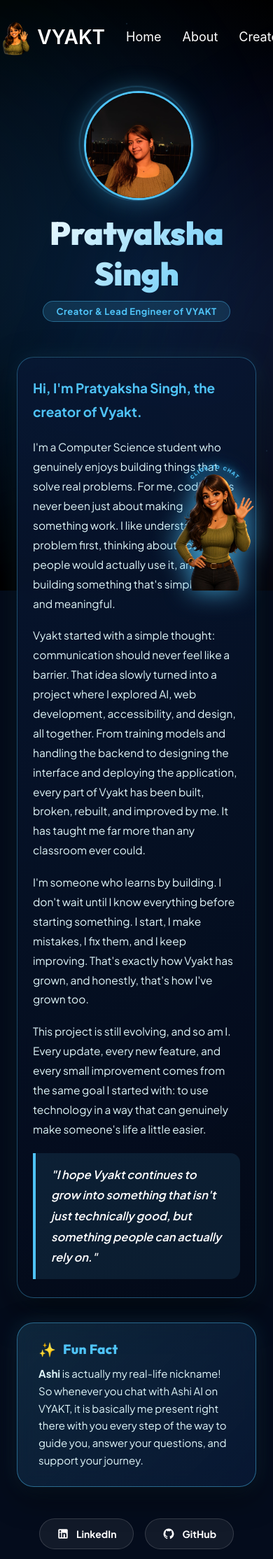
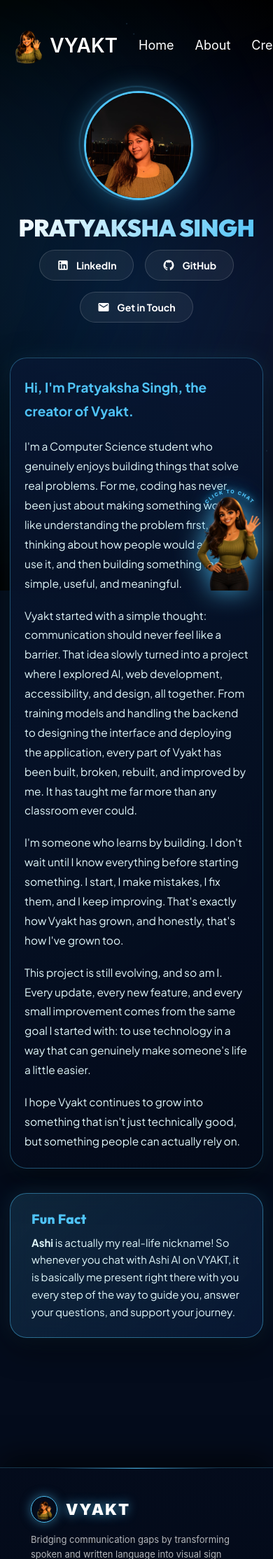
Before and after one commit to pratyaksha0612/Text-Speech-to-ASL-ISL, a Flask app: page /creator in a window 390 px wide. Shown: the top 2228 px of the page at 70% size. Run offline with Flask 2, Linux system fonts and the light colour scheme.

Commit message:
Enhance site-wide responsive CSS for laptops, tablets, and mobile phones, clean up temp files, and update README.md

```diff
--- a/static/style.css
+++ b/static/style.css
@@ -3491,3 +3491,118 @@ color:#cfe8ff;
     box-shadow: 0 0 25px rgba(79, 195, 247, 0.6);
     transform: translateY(-3px);
 }
+
+/* ================= GLOBAL RESPONSIVE MEDIA QUERIES ================= */
+
+/* Tablets & Small Laptops (max-width: 1024px) */
+@media (max-width: 1024px) {
+    .hero-layout {
+        flex-direction: column;
+        gap: 30px;
+        text-align: center;
+    }
+
+    .language-card {
+        width: 100%;
+        max-width: 380px;
+    }
+
+    .works-grid {
+        grid-template-columns: repeat(2, 1fr);
+    }
+}
+
+/* Tablets (max-width: 768px) */
+@media (max-width: 768px) {
+    nav {
+        padding: 12px 18px;
+    }
+
+    nav .nav-links {
+        gap: 14px;
+        flex-wrap: wrap;
+        justify-content: center;
+    }
+
+    nav .nav-links a {
+        font-size: 13px;
+    }
+
+    .about-hero h1, .creator-name, .works-title {
+        font-size: 34px !important;
+    }
+
+    .works-grid {
+        grid-template-columns: 1fr;
+    }
+
+    .creator-statement-card {
+        padding: 24px 20px;
+    }
+
+    .gallery-modal-card, .quiz-modal-card {
+        width: 95vw;
+        padding: 18px;
+    }
+
+    .gallery-stage {
+        flex-direction: column;
+    }
+
+    .gallery-video-wrapper {
+        width: 100%;
+        max-width: 280px;
+        height: 280px;
+    }
+
+    #ashi-trigger {
+        width: 105px !important;
+        height: 145px !important;
+        right: 10px !important;
+    }
+
+    .ashi-trigger-img {
+        width: 105px !important;
+        height: 145px !important;
+    }
+
+    #ashi-panel {
+        flex-direction: column !important;
+        height: 94vh !important;
+    }
+
+    #ashi-left {
+        width: 100% !important;
+        min-width: 100% !important;
+        height: 140px !important;
+        border-right: none !important;
+        border-bottom: 1px solid rgba(255, 255, 255, 0.08) !important;
+    }
+
+    #ashi-panel-img {
+        height: 160px !important;
+        width: auto !important;
+    }
+}
+
+/* Small Mobile Devices (max-width: 480px) */
+@media (max-width: 480px) {
+    body {
+        font-size: 14px;
+    }
+
+    .about-page, .creator-page, .works-section {
+        padding-left: 14px;
+        padding-right: 14px;
+    }
+
+    .footer-bottom-container {
+        flex-direction: column;
+        gap: 12px;
+        text-align: center;
+    }
+
+    .quiz-options-grid {
+        grid-template-columns: repeat(2, 1fr) !important;
+    }
+}
--- a/templates/creator.html
+++ b/templates/creator.html
@@ -5,11 +5,35 @@
     <!-- Hero Header -->
     <div class="creator-hero">
         <div class="creator-avatar-wrapper">
-            <img src="{{ url_for('static', filename='pratyaksha.jpeg') }}" alt="Pratyaksha Singh" class="creator-avatar" />
+            <img src="{{ url_for('static', filename='pratyaksha.jpeg') }}" alt="Pratyaksha Singh"
+                class="creator-avatar" />
             <div class="creator-pulse-ring"></div>
         </div>
-        <h1 class="creator-name">Pratyaksha Singh</h1>
-        <p class="creator-role-badge">Creator &amp; Lead Engineer of VYAKT</p>
+        <h1 class="creator-name">PRATYAKSHA SINGH</h1>
+        <!-- Social Links -->
+        <div class="creator-social-row">
+            <a href="https://www.linkedin.com/in/pratyaksha-singh-764916277" target="_blank" class="creator-social-btn">
+                <svg viewBox="0 0 24 24" width="18" height="18" fill="currentColor">
+                    <path
+                        d="M19 3a2 2 0 0 1 2 2v14a2 2 0 0 1-2 2H5a2 2 0 0 1-2-2V5a2 2 0 0 1 2-2h14m-.5 15.5v-5.3a3.26 3.26 0 0 0-3.26-3.26c-.85 0-1.84.52-2.28 1.3v-1.11h-2.79v8.37h2.79v-4.93c0-.77.62-1.4 1.39-1.4a1.4 1.4 0 0 1 1.4 1.4v4.93h2.75M6.88 8.56a1.68 1.68 0 0 0 1.68-1.68c0-.93-.75-1.69-1.68-1.69a1.69 1.69 0 0 0-1.69 1.69c0 .93.76 1.68 1.69 1.68m1.39 9.94v-8.37H5.5v8.37h2.77z" />
+                </svg>
+                <span>LinkedIn</span>
+            </a>
+            <a href="https://github.com/pratyaksha0612" target="_blank" class="creator-social-btn">
+                <svg viewBox="0 0 24 24" width="18" height="18" fill="currentColor">
+                    <path
+                        d="M12 2A10 10 0 0 0 2 12c0 4.42 2.87 8.17 6.84 9.5.5.08.66-.23.66-.5v-1.69c-2.77.6-3.36-1.34-3.36-1.34-.46-1.16-1.11-1.47-1.11-1.47-.91-.62.07-.6.07-.6 1 .07 1.53 1.03 1.53 1.03.87 1.52 2.34 1.07 2.91.83.1-.65.35-1.09.63-1.34-2.22-.25-4.55-1.11-4.55-4.92 0-1.11.38-2 1.03-2.71-.1-.25-.45-1.29.1-2.64 0 0 .84-.27 2.75 1.02.79-.22 1.65-.33 2.5-.33.85 0 1.71.11 2.5.33 1.91-1.29 2.75-1.02 2.75-1.02.55 1.35.2 2.39.1 2.64.65.71 1.03 1.6 1.03 2.71 0 3.82-2.34 4.66-4.57 4.91.36.31.69.92.69 1.85V21c0 .27.16.59.67.5C19.14 20.16 22 16.42 22 12A10 10 0 0 0 12 2z" />
+                </svg>
+                <span>GitHub</span>
+            </a>
+            <a href="mailto:ipratyaksha.works@gmail.com" class="creator-social-btn">
+                <svg viewBox="0 0 24 24" width="18" height="18" fill="currentColor">
+                    <path
+                        d="M20 4H4c-1.1 0-1.99.9-1.99 2L2 18c0 1.1.9 2 2 2h16c1.1 0 2-.9 2-2V6c0-1.1-.9-2-2-2zm0 4l-8 5-8-5V6l8 5 8-5v2z" />
+                </svg>
+                <span>Get in Touch</span>
+            </a>
+        </div>
     </div>
 
     <!-- Continuous Unified Statement Container -->
@@ -19,52 +43,49 @@
         </p>
 
         <p>
-            I'm a Computer Science student who genuinely enjoys building things that solve real problems. For me, coding has never been just about making something work. I like understanding the problem first, thinking about how people would actually use it, and then building something that's simple, useful, and meaningful.
+            I'm a Computer Science student who genuinely enjoys building things that solve real problems. For me, coding
+            has never been just about making something work. I like understanding the problem first, thinking about how
+            people would actually use it, and then building something that's simple, useful, and meaningful.
         </p>
 
         <p>
-            Vyakt started with a simple thought: communication should never feel like a barrier. That idea slowly turned into a project where I explored AI, web development, accessibility, and design, all together. From training models and handling the backend to designing the interface and deploying the application, every part of Vyakt has been built, broken, rebuilt, and improved by me. It has taught me far more than any classroom ever could.
+            Vyakt started with a simple thought: communication should never feel like a barrier. That idea slowly turned
+            into a project where I explored AI, web development, accessibility, and design, all together. From training
+            models and handling the backend to designing the interface and deploying the application, every part of
+            Vyakt has been built, broken, rebuilt, and improved by me. It has taught me far more than any classroom ever
+            could.
         </p>
 
         <p>
-            I'm someone who learns by building. I don't wait until I know everything before starting something. I start, I make mistakes, I fix them, and I keep improving. That's exactly how Vyakt has grown, and honestly, that's how I've grown too.
+            I'm someone who learns by building. I don't wait until I know everything before starting something. I start,
+            I make mistakes, I fix them, and I keep improving. That's exactly how Vyakt has grown, and honestly, that's
+            how I've grown too.
         </p>
 
         <p>
-            This project is still evolving, and so am I. Every update, every new feature, and every small improvement comes from the same goal I started with: to use technology in a way that can genuinely make someone's life a little easier.
+            This project is still evolving, and so am I. Every update, every new feature, and every small improvement
+            comes from the same goal I started with: to use technology in a way that can genuinely make someone's life a
+            little easier.
         </p>
 
-        <p class="creator-quote">
-            "I hope Vyakt continues to grow into something that isn't just technically good, but something people can actually rely on."
+        <p>
+            I hope Vyakt continues to grow into something that isn't just technically good, but something people can
+            actually rely on.
         </p>
     </div>
 
     <!-- Fun Fact Box at the Bottom -->
     <div class="creator-ashi-box">
         <div class="ashi-box-header">
-            <span class="ashi-box-sparkle">✨</span>
             <span class="ashi-box-title">Fun Fact</span>
         </div>
         <p class="ashi-box-text">
-            <strong>Ashi</strong> is actually my real-life nickname! So whenever you chat with Ashi AI on VYAKT, it is basically me present right there with you every step of the way to guide you, answer your questions, and support your journey.
+            <strong>Ashi</strong> is actually my real-life nickname! So whenever you chat with Ashi AI on VYAKT, it is
+            basically me present right there with you every step of the way to guide you, answer your questions, and
+            support your journey.
         </p>
     </div>
 
-    <!-- Social Links -->
-    <div class="creator-social-row">
-        <a href="https://www.linkedin.com/in/pratyaksha-singh-764916277" target="_blank" class="creator-social-btn">
-            <svg viewBox="0 0 24 24" width="18" height="18" fill="currentColor"><path d="M19 3a2 2 0 0 1 2 2v14a2 2 0 0 1-2 2H5a2 2 0 0 1-2-2V5a2 2 0 0 1 2-2h14m-.5 15.5v-5.3a3.26 3.26 0 0 0-3.26-3.26c-.85 0-1.84.52-2.28 1.3v-1.11h-2.79v8.37h2.79v-4.93c0-.77.62-1.4 1.39-1.4a1.4 1.4 0 0 1 1.4 1.4v4.93h2.75M6.88 8.56a1.68 1.68 0 0 0 1.68-1.68c0-.93-.75-1.69-1.68-1.69a1.69 1.69 0 0 0-1.69 1.69c0 .93.76 1.68 1.69 1.68m1.39 9.94v-8.37H5.5v8.37h2.77z"/></svg>
-            <span>LinkedIn</span>
-        </a>
-        <a href="https://github.com/pratyaksha0612" target="_blank" class="creator-social-btn">
-            <svg viewBox="0 0 24 24" width="18" height="18" fill="currentColor"><path d="M12 2A10 10 0 0 0 2 12c0 4.42 2.87 8.17 6.84 9.5.5.08.66-.23.66-.5v-1.69c-2.77.6-3.36-1.34-3.36-1.34-.46-1.16-1.11-1.47-1.11-1.47-.91-.62.07-.6.07-.6 1 .07 1.53 1.03 1.53 1.03.87 1.52 2.34 1.07 2.91.83.1-.65.35-1.09.63-1.34-2.22-.25-4.55-1.11-4.55-4.92 0-1.11.38-2 1.03-2.71-.1-.25-.45-1.29.1-2.64 0 0 .84-.27 2.75 1.02.79-.22 1.65-.33 2.5-.33.85 0 1.71.11 2.5.33 1.91-1.29 2.75-1.02 2.75-1.02.55 1.35.2 2.39.1 2.64.65.71 1.03 1.6 1.03 2.71 0 3.82-2.34 4.66-4.57 4.91.36.31.69.92.69 1.85V21c0 .27.16.59.67.5C19.14 20.16 22 16.42 22 12A10 10 0 0 0 12 2z"/></svg>
-            <span>GitHub</span>
-        </a>
-        <a href="mailto:ipratyaksha.works@gmail.com" class="creator-social-btn">
-            <svg viewBox="0 0 24 24" width="18" height="18" fill="currentColor"><path d="M20 4H4c-1.1 0-1.99.9-1.99 2L2 18c0 1.1.9 2 2 2h16c1.1 0 2-.9 2-2V6c0-1.1-.9-2-2-2zm0 4l-8 5-8-5V6l8 5 8-5v2z"/></svg>
-            <span>Get in Touch</span>
-        </a>
-    </div>
 
 </section>
 {% endblock %}
```
Also changed, not shown: templates/about.html (+22 -12 lines), README.md.
